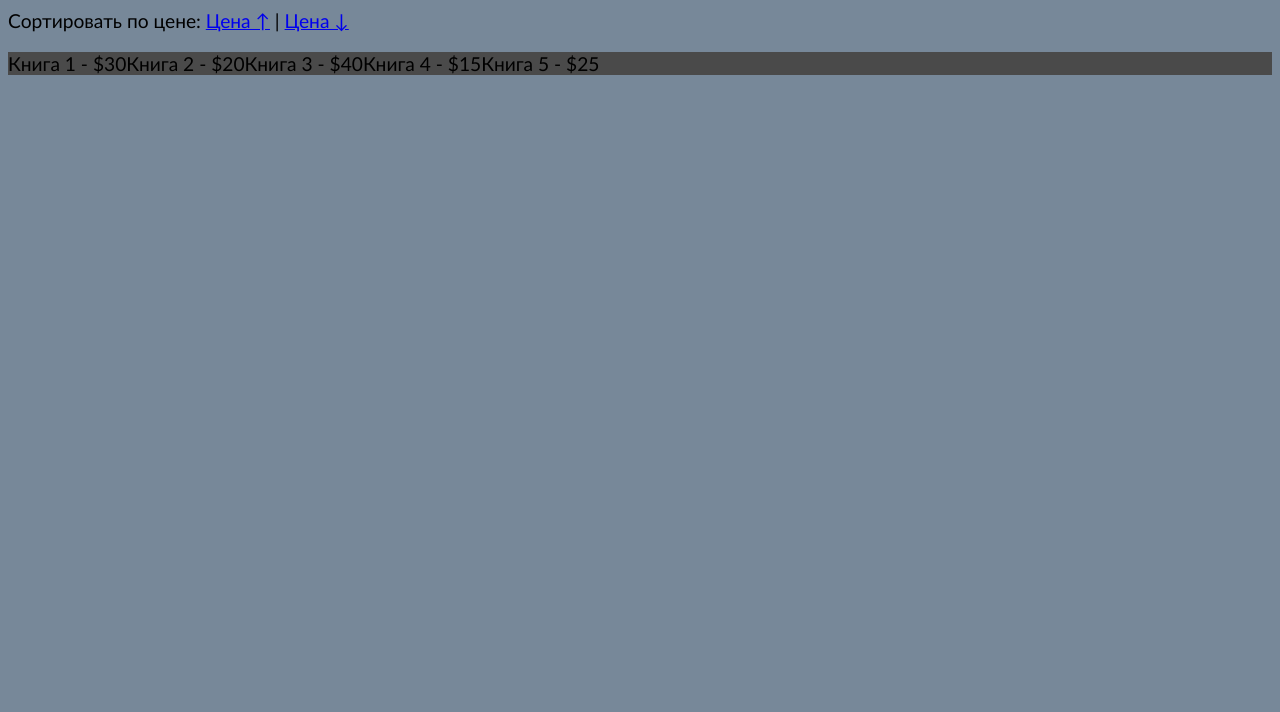
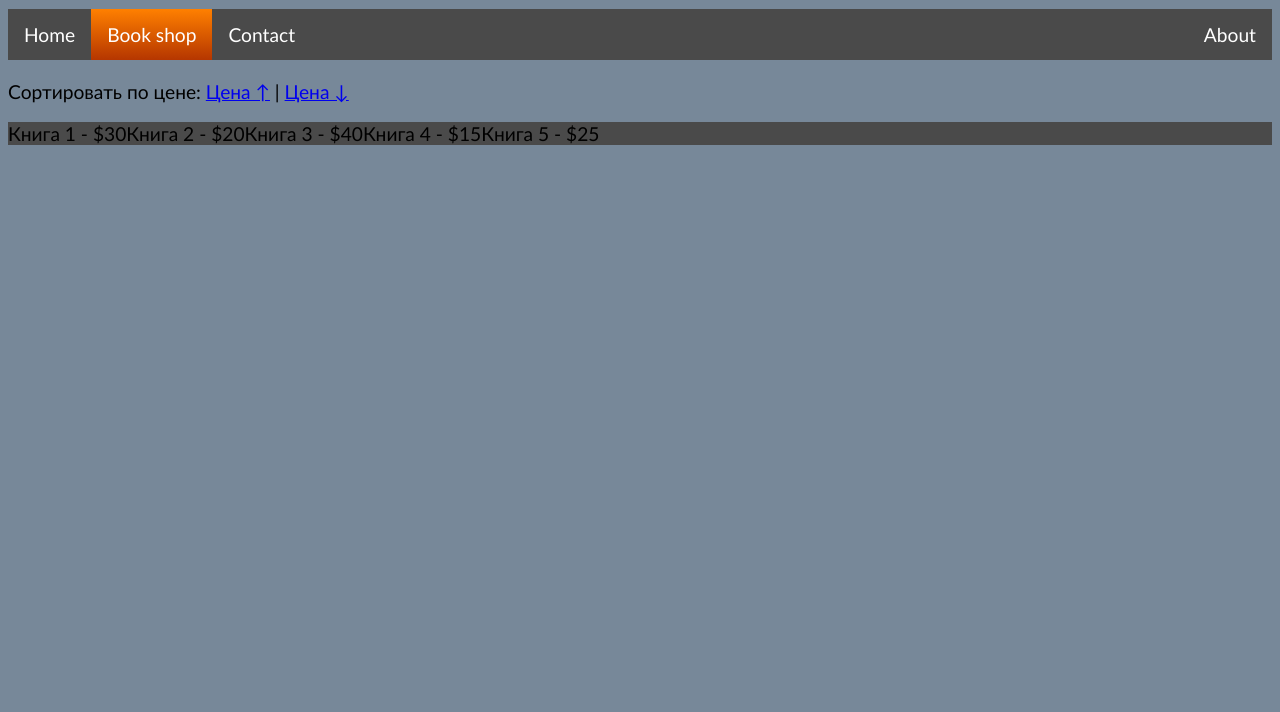
Before and after one commit to Shon17/18, a plain HTML site: page book.html in a window 1280 px wide. Shown: the part 88-800 px from the top of the page. Drawn offline with Linux system fonts and the light colour scheme.

Commit message:
Update book.html

```diff
--- a/book.html
+++ b/book.html
@@ -40,7 +40,14 @@ li a.active {
     </style>
 </head>
 <body>
-    <h1>Книжный интернет-магазин</h1>
+     <h1 class="header">Книжный интернет-магазин</h1>
+    <ul>
+        <li><a href="index.html">Home</a></li>
+        <li><a class="active">Book shop</a></li>
+        <li><a >Contact</a></li>
+        <li style="float:right"><a  >About</a></li>
+       </ul>
+
     <p>Сортировать по цене: <a href="#" id="sortByPriceAsc">Цена ↑</a> | <a href="#" id="sortByPriceDesc">Цена ↓</a></p>
     <ul id="bookList">
         <li data-price="30">Книга 1 - $30</li>
```
